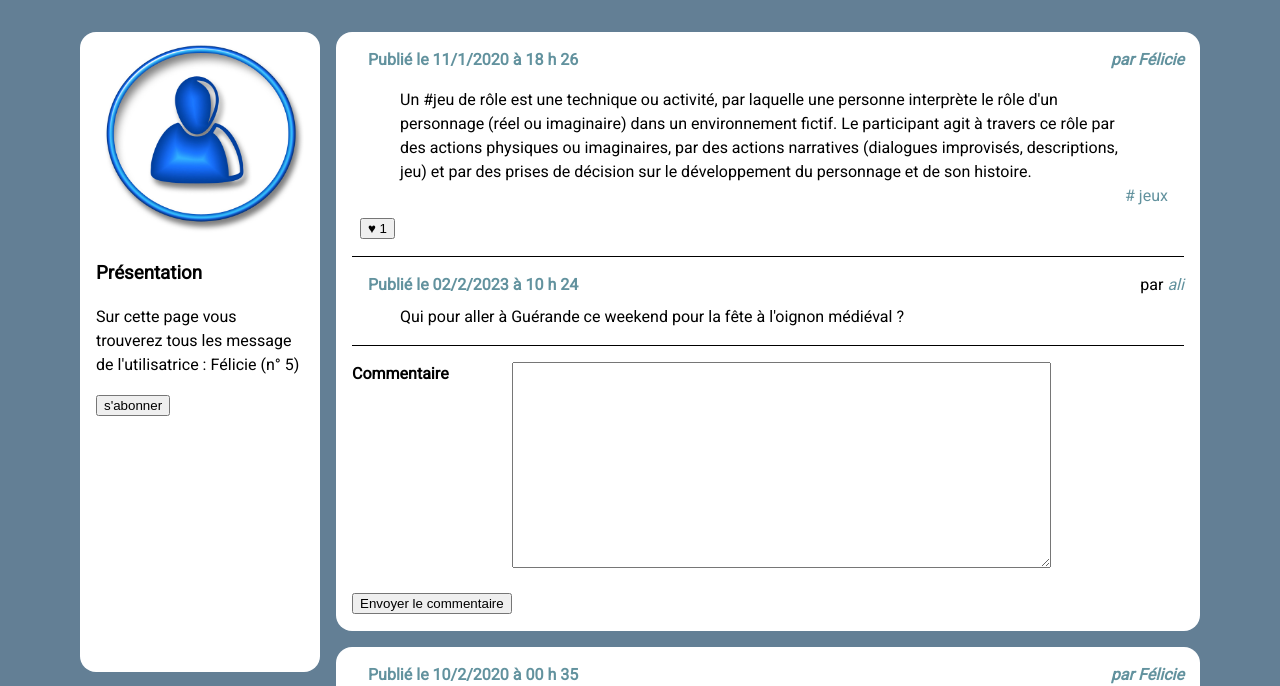
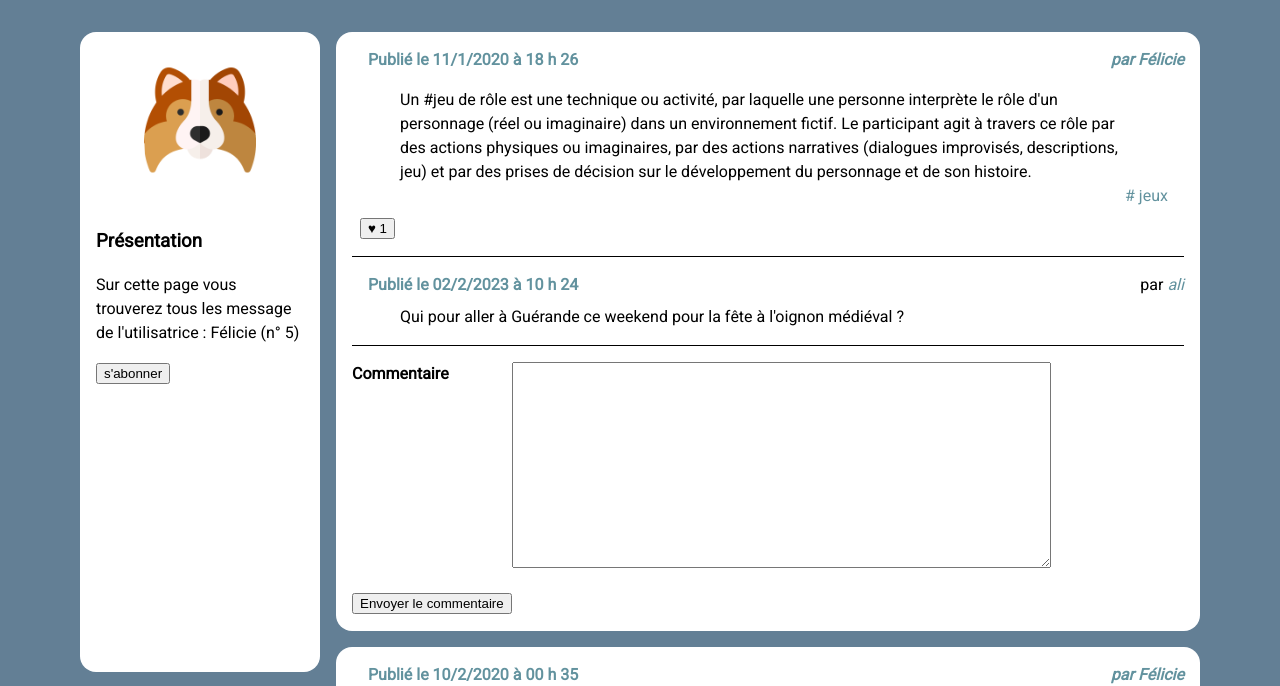
Before and after one commit to GaetanSourisse/PetMates_social_network, a PHP site: page /wall.php?user_id=5 in a window 1280 px wide. Shown: the part 88-774 px from the top of the page. Run offline with PHP 8.4, Linux system fonts and the light colour scheme; a user stored in the database is signed in; data comes from the database, SQL or seed files in the repository.

Commit message:
réglages image profil user

```diff
--- a/followers.php
+++ b/followers.php
@@ -18,7 +18,7 @@ include('forbidenpage.php');
 
     <div id="wrapper">
         <aside class="present-profil">
-            <img src="user.jpg" alt="Portrait de l'utilisatrice" />
+            <img src="user.png" alt="Portrait de l'utilisatrice" />
             <section>
                 <h3>Présentation</h3>
                 <p>Sur cette page vous trouverez la liste des personnes qui
--- a/settings.php
+++ b/settings.php
@@ -19,7 +19,7 @@ include('forbidenpage.php');
     <div id="wrapper">
 
         <aside class="present-profil">
-            <img src="user.jpg" alt="Portrait de l'utilisatrice" />
+            <img src="user.png" alt="Portrait de l'utilisatrice" />
             <section>
                 <h3>Mon profil</h3>
                 <p>Sur cette page vous trouverez toutes les informations relatives à votre compte.
--- a/style.css
+++ b/style.css
@@ -235,6 +235,12 @@ pre{
     color:#aaa;
 }
 
+.present-profil img {
+    width: 7em;
+    height: auto;
+    margin: 2em auto;
+}
+
 form dl dt{float:left;font-weight: bold;line-height: 1.5em;}
 form dl dd{margin-left:10em;line-height: 1.5em;margin-bottom: 1em}
 form dl dd textarea{width:40em;height: 15em;}
--- a/subscriptions.php
+++ b/subscriptions.php
@@ -18,7 +18,7 @@ include('forbidenpage.php');
 
     <div id="wrapper">
         <aside class="present-profil">
-            <img src="user.jpg" alt="Portrait de l'utilisatrice" />
+            <img src="user.png" alt="Portrait de l'utilisatrice" />
             <section>
                 <h3>Présentation</h3>
                 <p>Sur cette page vous trouverez la liste des personnes dont
--- a/wall.php
+++ b/wall.php
@@ -48,7 +48,7 @@ include('forbidenpage.php');
             $user = $lesInformations->fetch_assoc();
 
             // ?>
-            <img src="user.jpg" alt="Portrait de l'utilisatrice" />
+            <img src="user.png" alt="Portrait de l'utilisatrice" />
             <section>
                 <?php
 
```
Also changed, not shown: user.png (added).
